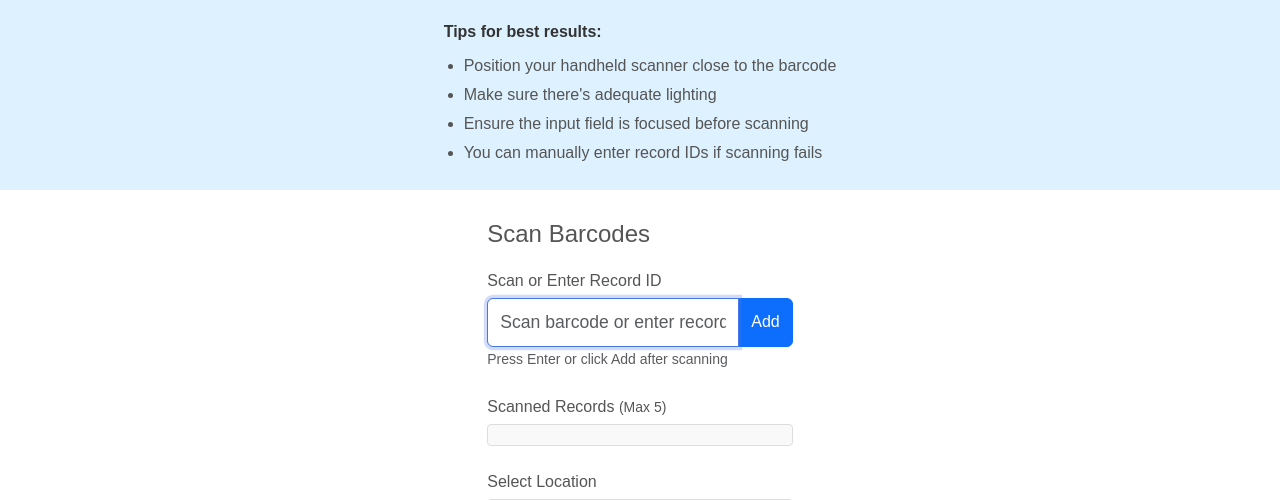
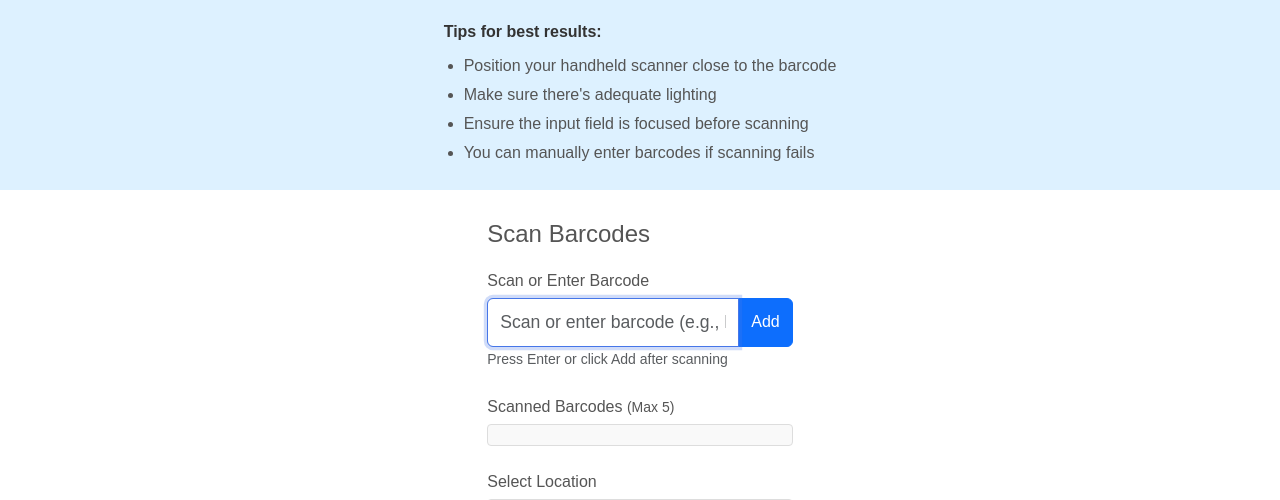
Before and after one commit to pbrose82/barcode_scanning, a Flask app: page / in a window 1280 px wide. Shown: the part 79-579 px from the top of the page. Run offline with Flask 2, Linux system fonts and the light colour scheme.

Commit message:
Update index.html

```diff
--- a/templates/index.html
+++ b/templates/index.html
@@ -19,7 +19,7 @@
                 <li>Position your handheld scanner close to the barcode</li>
                 <li>Make sure there's adequate lighting</li>
                 <li>Ensure the input field is focused before scanning</li>
-                <li>You can manually enter record IDs if scanning fails</li>
+                <li>You can manually enter barcodes if scanning fails</li>
             </ul>
         </div>
     </div>
@@ -29,16 +29,16 @@
             <h2>Scan Barcodes</h2>
 
             <div class="form-group mb-4">
-                <label class="form-label">Scan or Enter Record ID</label>
+                <label class="form-label">Scan or Enter Barcode</label>
                 <div class="input-group">
-                    <input type="text" id="barcode-input" class="form-control" placeholder="Scan barcode or enter record ID" autofocus>
+                    <input type="text" id="barcode-input" class="form-control" placeholder="Scan or enter barcode (e.g., M1-1.0.S3)" autofocus>
                     <button id="add-barcode" class="btn btn-primary">Add</button>
                 </div>
                 <small class="text-muted">Press Enter or click Add after scanning</small>
             </div>
 
             <div class="form-group mb-4">
-                <label class="form-label">Scanned Records <small>(Max 5)</small></label>
+                <label class="form-label">Scanned Barcodes <small>(Max 5)</small></label>
                 <div class="scanned-items-container">
                     <ul id="scanned-items" class="list-group">
                         <!-- Scanned items will be listed here -->
```
